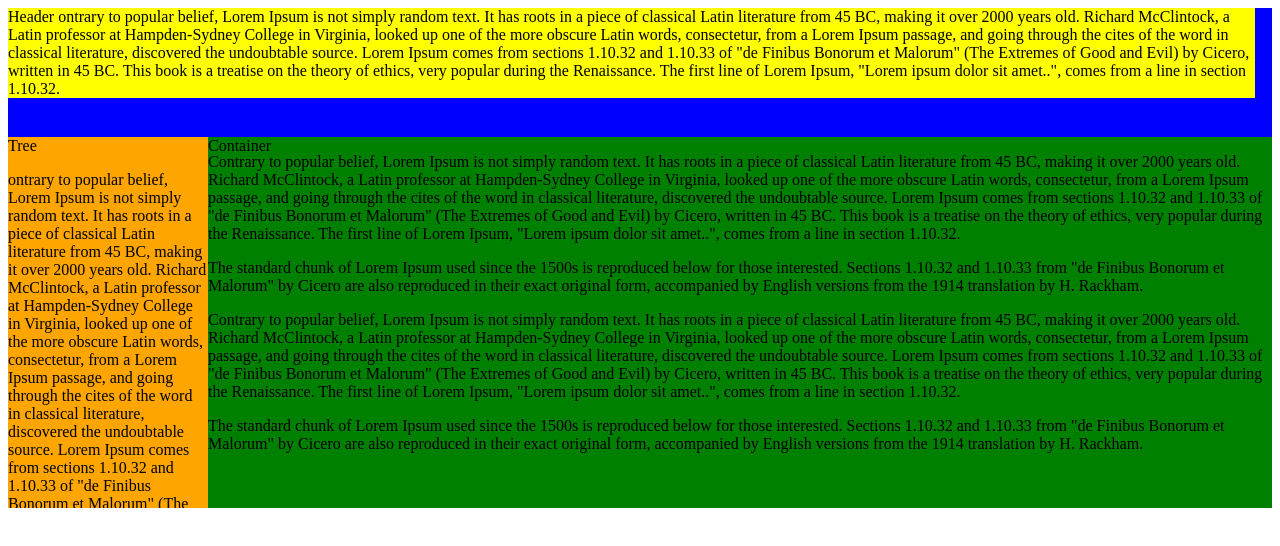
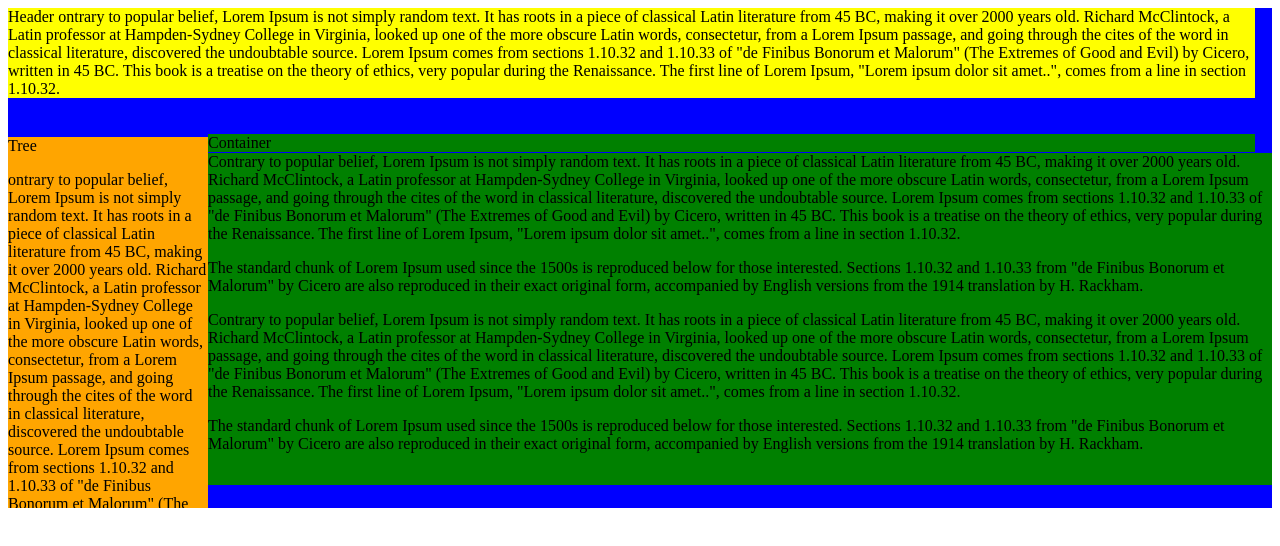
Before and after one commit to bakrall/flexbox-css-layout, a plain HTML site: page index.html in a window 1280 px wide. Drawn offline with Linux system fonts and the light colour scheme.

Commit message:
version without flex

```diff
--- a/styles.css
+++ b/styles.css
@@ -14,10 +14,7 @@
 }
 
 .main {
-	display: flex;
-	flex: 1;
 	margin-top: 129px;
-	position: relative;
 }
 
 .tree {
@@ -33,9 +30,15 @@
 	z-index: 1;
 	background: green;
 	width: calc(100% - 233px);
+	top: 134px;
+}
+
+.container-content {
+	margin-top: 15px;
 }
 
 .container {
 	background: green;
 	margin-left: 200px;
+	height: 100%
 }
```
